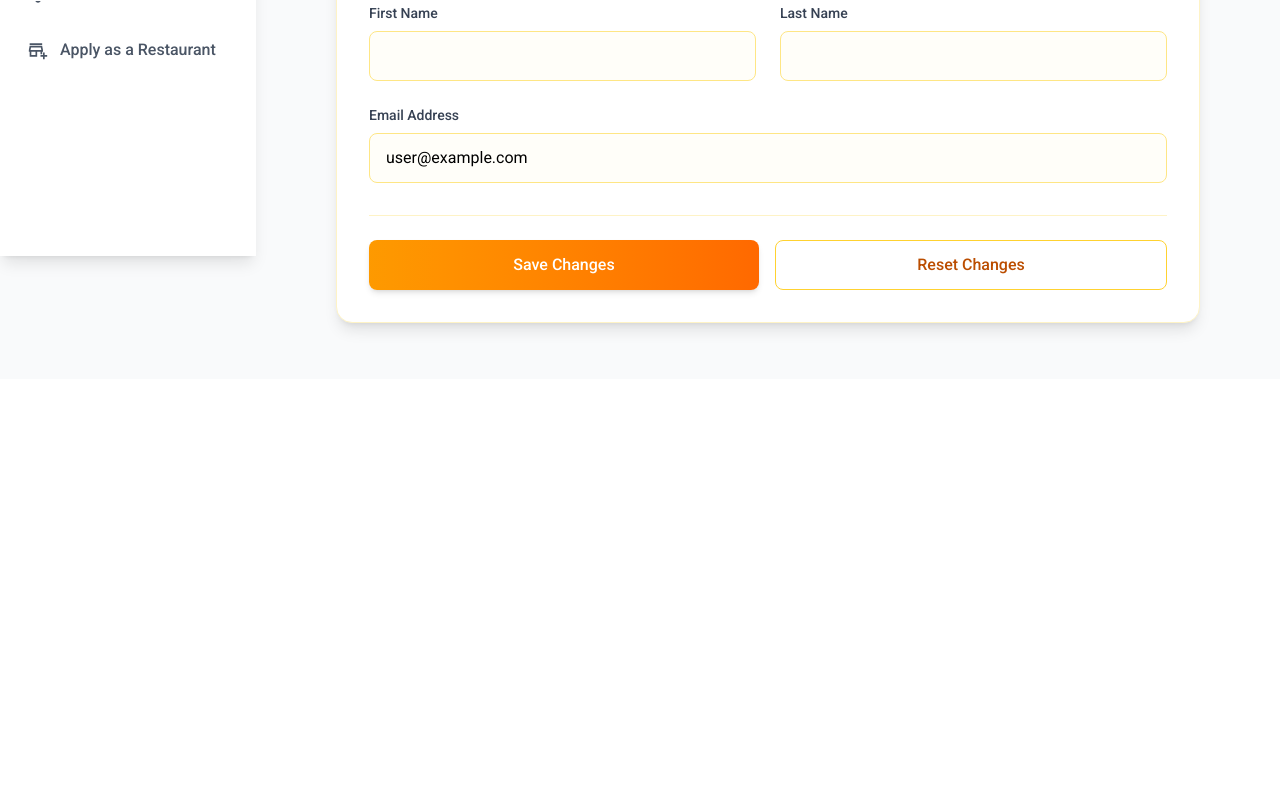
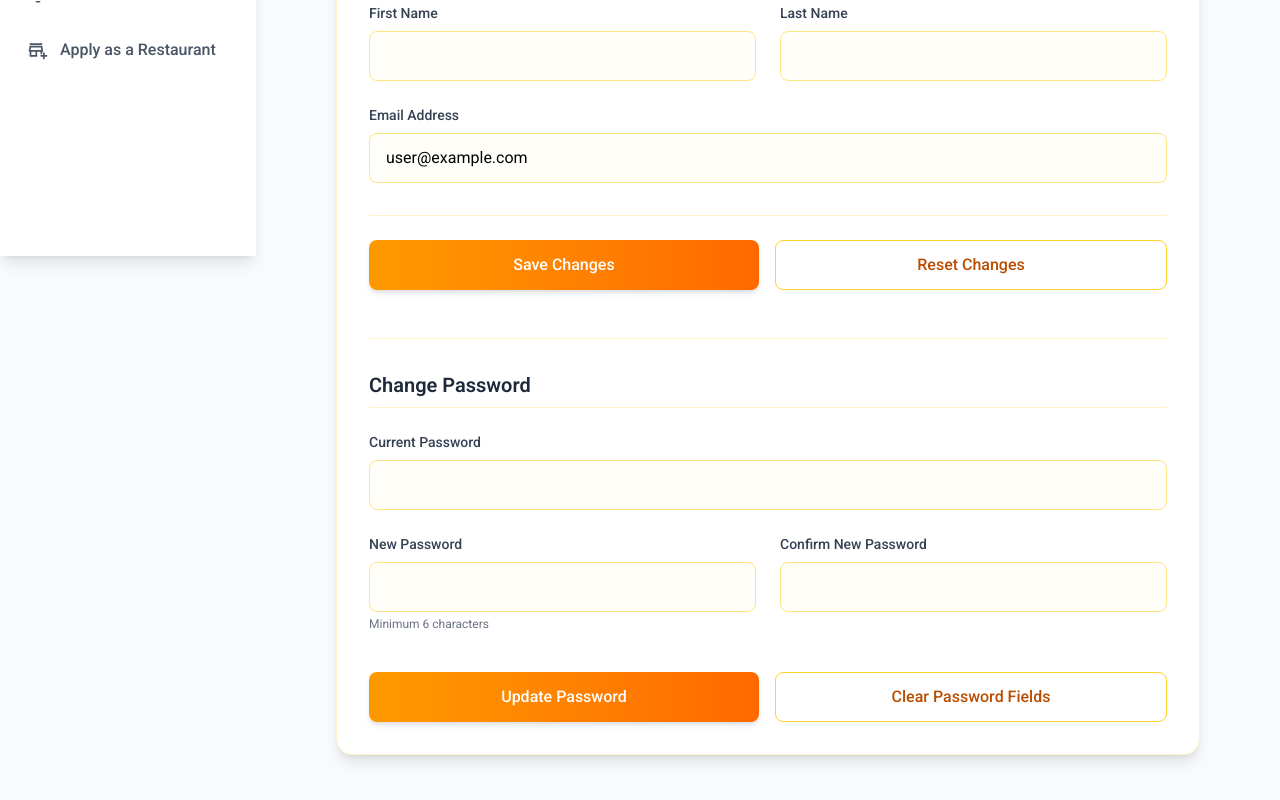
Before and after one commit to Jafar777/Turbo-Essen, a Next.js app: page /dashboard/account in a window 1280 px wide. Shown: the part 544-1344 px from the top of the page. Before the commit the page ends 923 px from the top, so only its background shows below. Built offline with nearby package versions, Linux system fonts and the light colour scheme; no server answers; the database is empty; sample sign-in values are in the browser's storage.

Commit message:
change password functionality

```diff
--- /dev/null
+++ b/app/api/auth/change-password/route.js
@@ -0,0 +1,77 @@
+// app/api/auth/change-password/route.js
+import { getServerSession } from "next-auth/next";
+import authOptions from "@/lib/authOptions";
+import User from '@/models/User';
+import dbConnect from '@/lib/dbConnect';
+import { comparePassword, hashPassword } from '@/lib/passwordUtils';
+
+export async function PUT(request) {
+  try {
+    const session = await getServerSession(authOptions);
+
+    if (!session) {
+      return new Response(JSON.stringify({ error: 'Unauthorized' }), {
+        status: 401,
+      });
+    }
+
+    const { oldPassword, newPassword, confirmPassword } = await request.json();
+
+    // Validate input
+    if (!oldPassword || !newPassword || !confirmPassword) {
+      return new Response(JSON.stringify({ error: 'All fields are required' }), {
+        status: 400,
+      });
+    }
+
+    if (newPassword !== confirmPassword) {
+      return new Response(JSON.stringify({ error: 'New passwords do not match' }), {
+        status: 400,
+      });
+    }
+
+    if (newPassword.length < 6) {
+      return new Response(JSON.stringify({ error: 'Password must be at least 6 characters' }), {
+        status: 400,
+      });
+    }
+
+    await dbConnect();
+
+    // Get user with password field
+    const user = await User.findById(session.user.id).select('+password');
+
+    if (!user) {
+      return new Response(JSON.stringify({ error: 'User not found' }), {
+        status: 404,
+      });
+    }
+
+    // Verify old password
+    const isOldPasswordValid = await comparePassword(oldPassword, user.password);
+
+    if (!isOldPasswordValid) {
+      return new Response(JSON.stringify({ error: 'Current password is incorrect' }), {
+        status: 400,
+      });
+    }
+
+    // Hash new password
+    const hashedNewPassword = await hashPassword(newPassword);
+
+    // Update password
+    user.password = hashedNewPassword;
+    await user.save();
+
+    return new Response(JSON.stringify({
+      message: 'Password updated successfully'
+    }), {
+      status: 200,
+    });
+  } catch (error) {
+    console.error('Password change error:', error);
+    return new Response(JSON.stringify({ error: 'Internal server error' }), {
+      status: 500,
+    });
+  }
+}
--- a/app/dashboard/account/page.js
+++ b/app/dashboard/account/page.js
@@ -14,8 +14,18 @@ export default function AccountPage() {
     email: '',
     image: ''
   });
+
+  // Password change state
+  const [passwordData, setPasswordData] = useState({
+    oldPassword: '',
+    newPassword: '',
+    confirmPassword: ''
+  });
+
   const [loading, setLoading] = useState(false);
+  const [passwordLoading, setPasswordLoading] = useState(false);
   const [message, setMessage] = useState({ type: '', text: '' });
+  const [passwordMessage, setPasswordMessage] = useState({ type: '', text: '' });
 
   useEffect(() => {
     if (session?.user) {
@@ -31,6 +41,14 @@ export default function AccountPage() {
   const handleInputChange = (e) => {
     const { name, value } = e.target;
     setUserData(prev => ({
+      ...prev,
+      [name]: value
+    }));
+  };
+
+  const handlePasswordChange = (e) => {
+    const { name, value } = e.target;
+    setPasswordData(prev => ({
       ...prev,
       [name]: value
     }));
@@ -54,19 +72,55 @@ export default function AccountPage() {
 
       if (response.ok) {
         setMessage({ type: 'success', text: 'Profile updated successfully!' });
-            showToast.success('Profile updated successfully!');
+        showToast.success('Profile updated successfully!');
 
         // Update session to reflect changes immediately
         await update();
       } else {
         setMessage({ type: 'error', text: data.error || 'Failed to update profile' });
-            showToast.error(data.error || 'Failed to update profile');
-
+        showToast.error(data.error || 'Failed to update profile');
       }
     } catch (error) {
       setMessage({ type: 'error', text: 'Network error occurred' });
     } finally {
       setLoading(false);
+    }
+  };
+
+  const handlePasswordUpdate = async (e) => {
+    e.preventDefault();
+    setPasswordLoading(true);
+    setPasswordMessage({ type: '', text: '' });
+
+    try {
+      const response = await fetch('/api/auth/change-password', {
+        method: 'PUT',
+        headers: {
+          'Content-Type': 'application/json',
+        },
+        body: JSON.stringify(passwordData),
+      });
+
+      const data = await response.json();
+
+      if (response.ok) {
+        setPasswordMessage({ type: 'success', text: 'Password updated successfully!' });
+        showToast.success('Password updated successfully!');
+
+        // Clear password fields
+        setPasswordData({
+          oldPassword: '',
+          newPassword: '',
+          confirmPassword: ''
+        });
+      } else {
+        setPasswordMessage({ type: 'error', text: data.error || 'Failed to update password' });
+        showToast.error(data.error || 'Failed to update password');
+      }
+    } catch (error) {
+      setPasswordMessage({ type: 'error', text: 'Network error occurred' });
+    } finally {
+      setPasswordLoading(false);
     }
   };
 
@@ -77,8 +131,7 @@ export default function AccountPage() {
         image: result.info.secure_url
       }));
       setMessage({ type: 'success', text: 'Image uploaded successfully!' });
-          showToast.success('Image uploaded successfully!');
-
+      showToast.success('Image uploaded successfully!');
     }
   };
 
@@ -252,6 +305,100 @@ export default function AccountPage() {
               </button>
             </div>
           </form>
+
+          {/* Password Change Section */}
+          <div className="mt-12 pt-8 border-t border-amber-100">
+            <h3 className="text-xl font-semibold text-gray-800 border-b border-amber-100 pb-2 mb-6">
+              Change Password
+            </h3>
+
+            {passwordMessage.text && (
+              <div className={`mb-6 p-4 rounded-lg ${
+                passwordMessage.type === 'success'
+                  ? 'bg-green-50 text-green-800 border border-green-200'
+                  : 'bg-red-50 text-red-800 border border-red-200'
+              }`}>
+                {passwordMessage.text}
+              </div>
+            )}
+
+            <form onSubmit={handlePasswordUpdate} className="space-y-6">
+              <div>
+                <label htmlFor="oldPassword" className="block text-sm font-medium text-gray-700 mb-2">
+                  Current Password
+                </label>
+                <input
+                  type="password"
+                  id="oldPassword"
+                  name="oldPassword"
+                  value={passwordData.oldPassword}
+                  onChange={handlePasswordChange}
+                  className="w-full px-4 py-3 border border-amber-200 rounded-lg focus:ring-2 focus:ring-amber-500 focus:border-amber-500 transition-colors bg-amber-50/30"
+                  required
+                />
+              </div>
+
+              <div className="grid grid-cols-1 md:grid-cols-2 gap-6">
+                <div>
+                  <label htmlFor="newPassword" className="block text-sm font-medium text-gray-700 mb-2">
+                    New Password
+                  </label>
+                  <input
+                    type="password"
+                    id="newPassword"
+                    name="newPassword"
+                    value={passwordData.newPassword}
+                    onChange={handlePasswordChange}
+                    className="w-full px-4 py-3 border border-amber-200 rounded-lg focus:ring-2 focus:ring-amber-500 focus:border-amber-500 transition-colors bg-amber-50/30"
+                    required
+                    minLength={6}
+                  />
+                  <p className="text-xs text-gray-500 mt-1">Minimum 6 characters</p>
+                </div>
+
+                <div>
+                  <label htmlFor="confirmPassword" className="block text-sm font-medium text-gray-700 mb-2">
+                    Confirm New Password
+                  </label>
+                  <input
+                    type="password"
+                    id="confirmPassword"
+                    name="confirmPassword"
+                    value={passwordData.confirmPassword}
+                    onChange={handlePasswordChange}
+                    className="w-full px-4 py-3 border border-amber-200 rounded-lg focus:ring-2 focus:ring-amber-500 focus:border-amber-500 transition-colors bg-amber-50/30"
+                    required
+                    minLength={6}
+                  />
+                  {passwordData.newPassword && passwordData.confirmPassword && passwordData.newPassword !== passwordData.confirmPassword && (
+                    <p className="text-xs text-red-500 mt-1">Passwords do not match</p>
+                  )}
+                </div>
+              </div>
+
+              <div className="flex flex-col sm:flex-row gap-4 pt-4">
+                <button
+                  type="submit"
+                  disabled={passwordLoading || (passwordData.newPassword && passwordData.newPassword !== passwordData.confirmPassword)}
+                  className="flex-1 px-6 py-3 bg-gradient-to-r from-amber-500 to-orange-500 hover:from-amber-600 hover:to-orange-600  text-white font-medium rounded-lg transition-all duration-200 shadow-md hover:shadow-lg disabled:opacity-50 disabled:cursor-not-allowed"
+                >
+                  {passwordLoading ? 'Updating Password...' : 'Update Password'}
+                </button>
+
+                <button
+                  type="button"
+                  onClick={() => setPasswordData({
+                    oldPassword: '',
+                    newPassword: '',
+                    confirmPassword: ''
+                  })}
+                  className="flex-1 px-6 py-3 border border-amber-300 text-amber-700 hover:bg-amber-50 font-medium rounded-lg transition-colors duration-200"
+                >
+                  Clear Password Fields
+                </button>
+              </div>
+            </form>
+          </div>
         </div>
       </div>
     </div>
```
